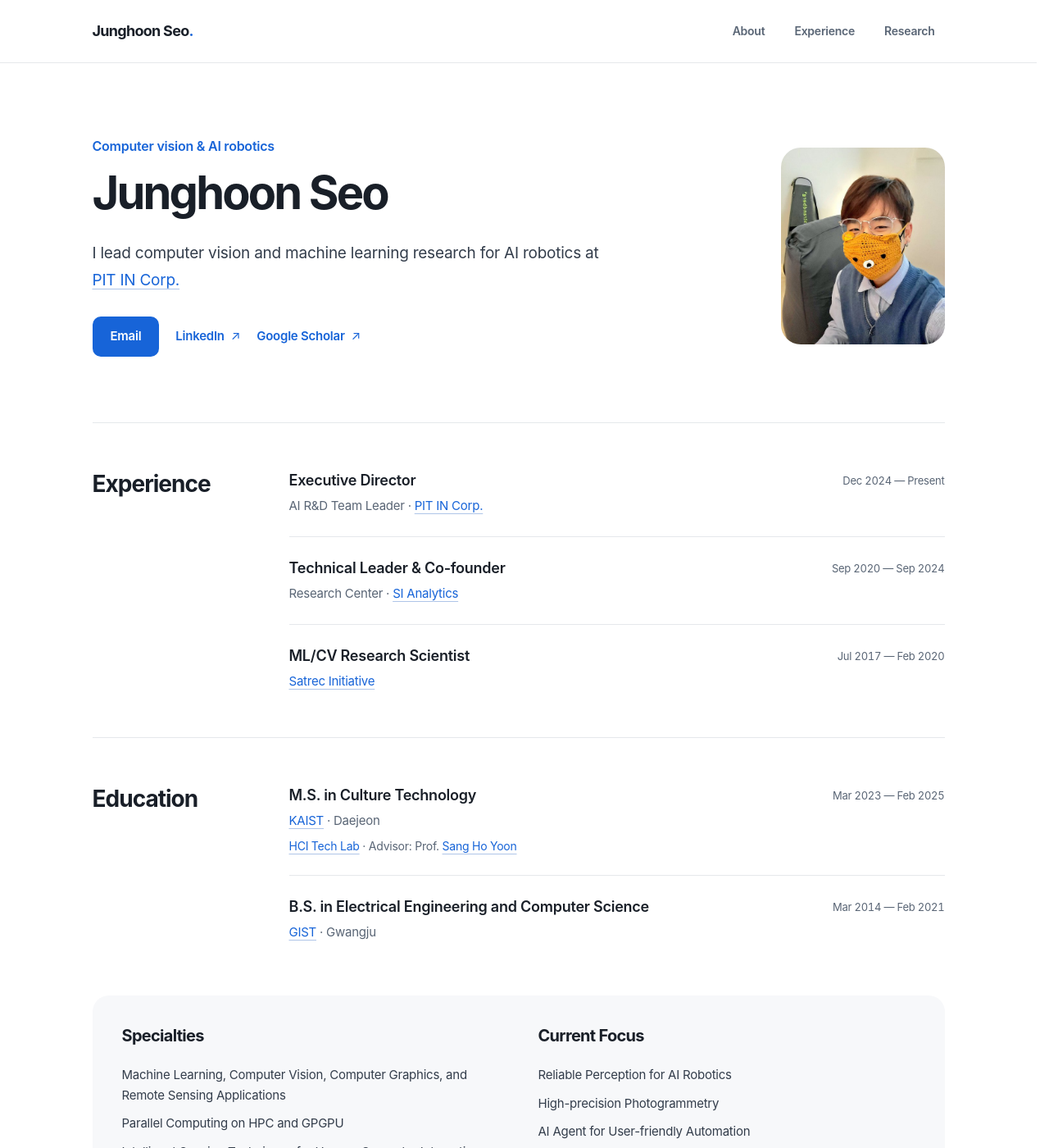
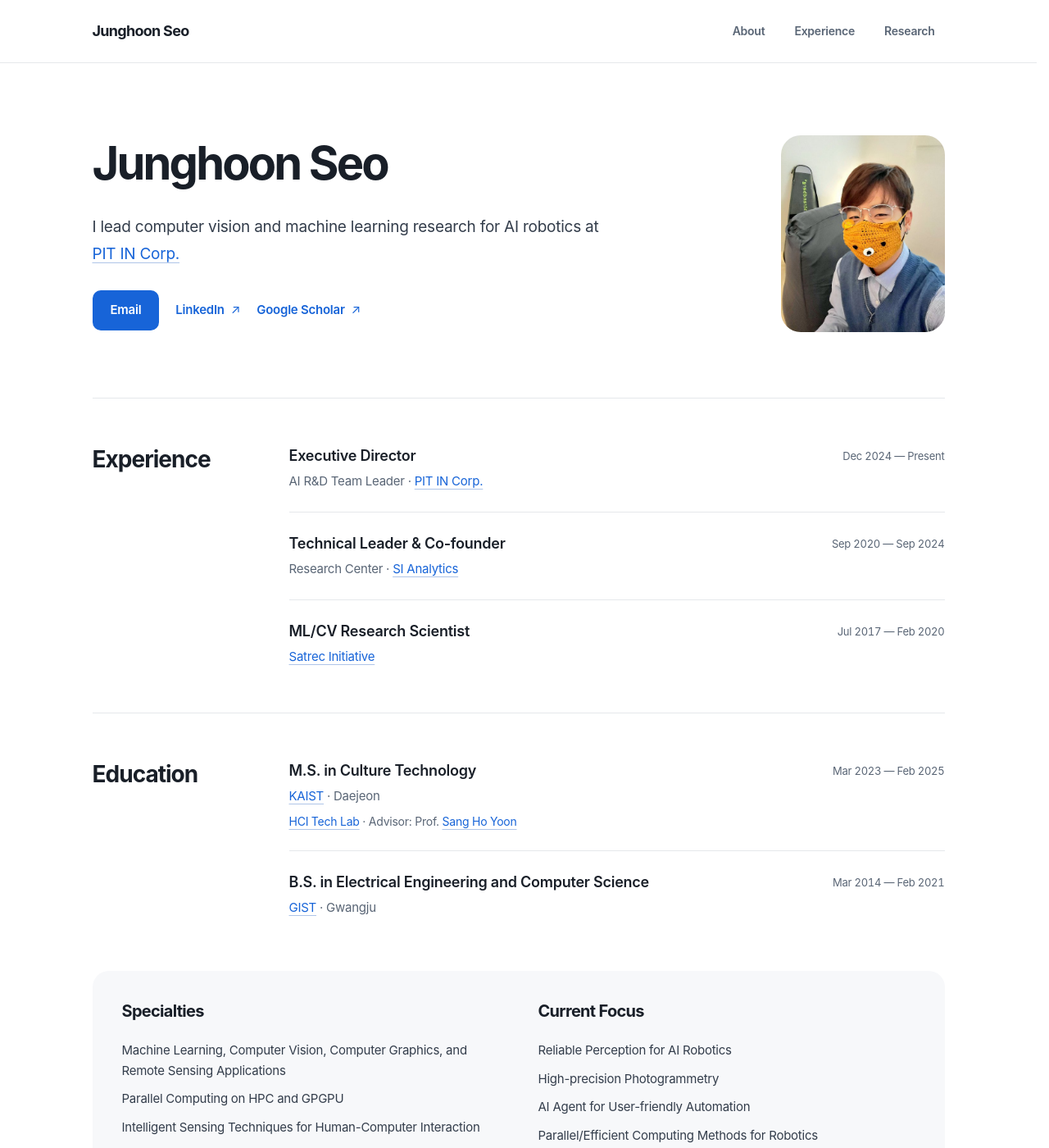
Before and after one commit to mikigom/mikigom.github.io, a Jekyll site: the page built from index.md, in a window 1280 px wide and 1400 px high. Shown: the whole window at 82% size. Built offline with Jekyll 4.4.1, drawn with Linux system fonts in a browser that asks for light colours.

Commit message:
Remove header tagline and name decoration

```diff
--- a/_layouts/cv.html
+++ b/_layouts/cv.html
@@ -6,7 +6,7 @@ layout: default
 
 <header class="site-header">
   <div class="site-header__inner">
-    <a class="site-name" href="#about">Junghoon Seo<span aria-hidden="true">.</span></a>
+    <a class="site-name" href="#about">Junghoon Seo</a>
     <nav aria-label="Main navigation">
       <a href="#about">About</a>
       <a href="#experience">Experience</a>
--- a/assets/cv.css
+++ b/assets/cv.css
@@ -84,7 +84,6 @@ main:focus { outline: none; }
   gap: 24px;
 }
 .site-name { color: var(--ink); font-size: 18px; font-weight: 700; letter-spacing: -0.04em; }
-.site-name span { color: var(--blue); }
 .site-name:hover { color: var(--ink); text-decoration: none; }
 .site-header nav { display: flex; gap: 12px; }
 .site-header nav a {
@@ -107,7 +106,6 @@ main:focus { outline: none; }
   padding: 88px 0 80px;
 }
 .hero__intro { grid-column: 1; grid-row: 1; }
-.eyebrow { color: var(--blue); font-size: 16px; font-weight: 600; margin-bottom: 12px; }
 .hero h1 { font-size: clamp(40px, 4.5vw, 56px); line-height: 1.15; letter-spacing: -0.05em; }
 .hero__media { grid-column: 2; grid-row: 1 / 3; }
 .hero__media img { width: 200px; height: 240px; border-radius: 24px; object-fit: cover; object-position: center; }
@@ -234,7 +232,6 @@ main:focus { outline: none; }
   .site-header nav a { font-size: 13px; padding-inline: 8px; }
   .hero { grid-template-columns: minmax(0, 1fr) 80px; gap: 0 16px; padding: 44px 0 40px; }
   .hero__intro { align-self: center; }
-  .eyebrow { font-size: 14px; margin-bottom: 10px; }
   .hero h1 { font-size: 36px; }
   .hero__media { grid-row: 1; align-self: start; padding-top: 4px; }
   .hero__media img { width: 80px; height: 96px; border-radius: 14px; }
--- a/index.md
+++ b/index.md
@@ -11,7 +11,6 @@ show_title: false
 
 <section class="hero" id="about" aria-labelledby="about-title">
   <div class="hero__intro">
-    <p class="eyebrow">Computer vision &amp; AI robotics</p>
     <h1 id="about-title">Junghoon Seo</h1>
   </div>
   <div class="hero__media">
```
